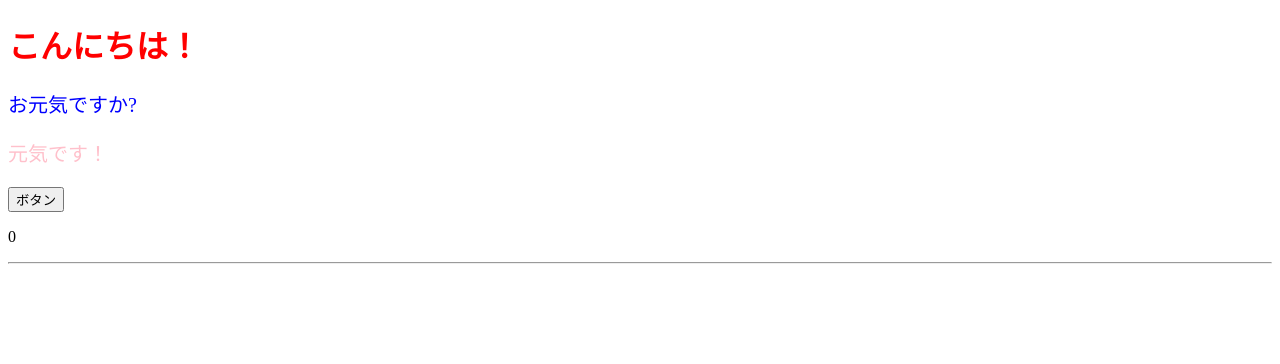
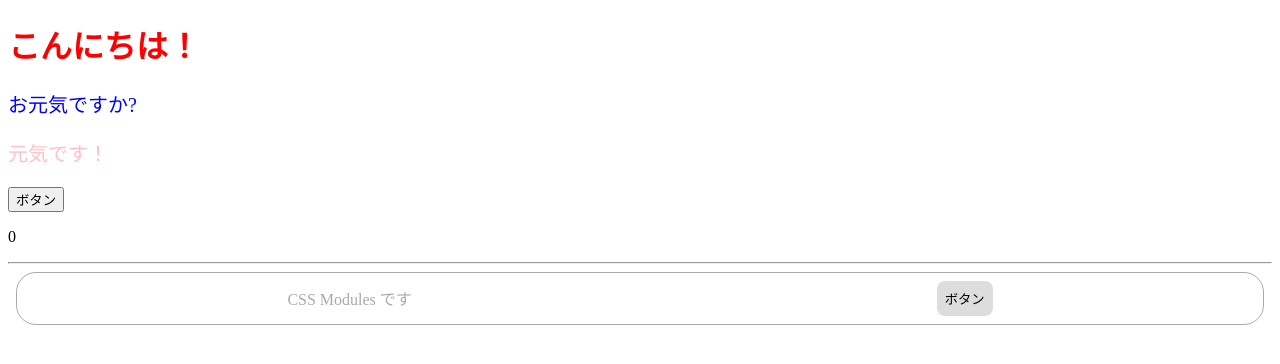
Before and after one commit to hiiragi0o/my-app, a React (Create React App) app: page / in a window 1280 px wide. Shown: the top 364 px of the page. Built offline with nearby package versions, Linux system fonts and the light colour scheme.

Commit message:
"node-sass"インストール、CSS Modules の使用

```diff
--- a/package.json
+++ b/package.json
@@ -7,6 +7,7 @@
     "@testing-library/jest-dom": "^6.6.4",
     "@testing-library/react": "^16.3.0",
     "@testing-library/user-event": "^13.5.0",
+    "node-sass": "^7.0.3",
     "react": "^19.1.1",
     "react-dom": "^19.1.1",
     "react-scripts": "5.0.1",
--- a/src/App.jsx
+++ b/src/App.jsx
@@ -1,5 +1,6 @@
 import { useState } from "react";
 import { ColoredMessage } from "./components/ColoredMessage";
+import { CssModules } from "./components/CssModules";
 
 export const App = () => {
 
@@ -24,6 +25,8 @@
             <p>{num}</p>
             <hr></hr>
 
+            <CssModules />{/* コンポーネントを表示 */}
+
         </>
     );
 };
--- /dev/null
+++ b/src/components/CssModules.jsx
@@ -0,0 +1,10 @@
+import classes from "./CssModules.module.scss";
+
+export const CssModules = () => {
+    return (
+        <div className={classes.container}>
+            <p className={classes.title}>CSS Modules です</p>
+            <button className={classes.button}>ボタン</button>
+        </div>
+    );
+};
--- /dev/null
+++ b/src/components/CssModules.module.scss
@@ -0,0 +1,27 @@
+.container {
+    border: solid 1px #aaa;
+    border-radius: 20px;
+    padding: 8px;
+    margin: 8px;
+    display: flex;
+    justify-content: space-around;
+    align-items: center;
+}
+
+.title {
+    margin: 0;
+    color: #aaa;
+}
+
+.button {
+    background-color: #ddd;
+    border: none;
+    padding: 8px;
+    border-radius: 8px;
+
+    &:hover {
+        background-color: #aaa;
+        color: #fff;
+        cursor: pointer;
+    }
+}
```
Also changed, not shown: 1 other file (tests, documents, lock files or other folders).
